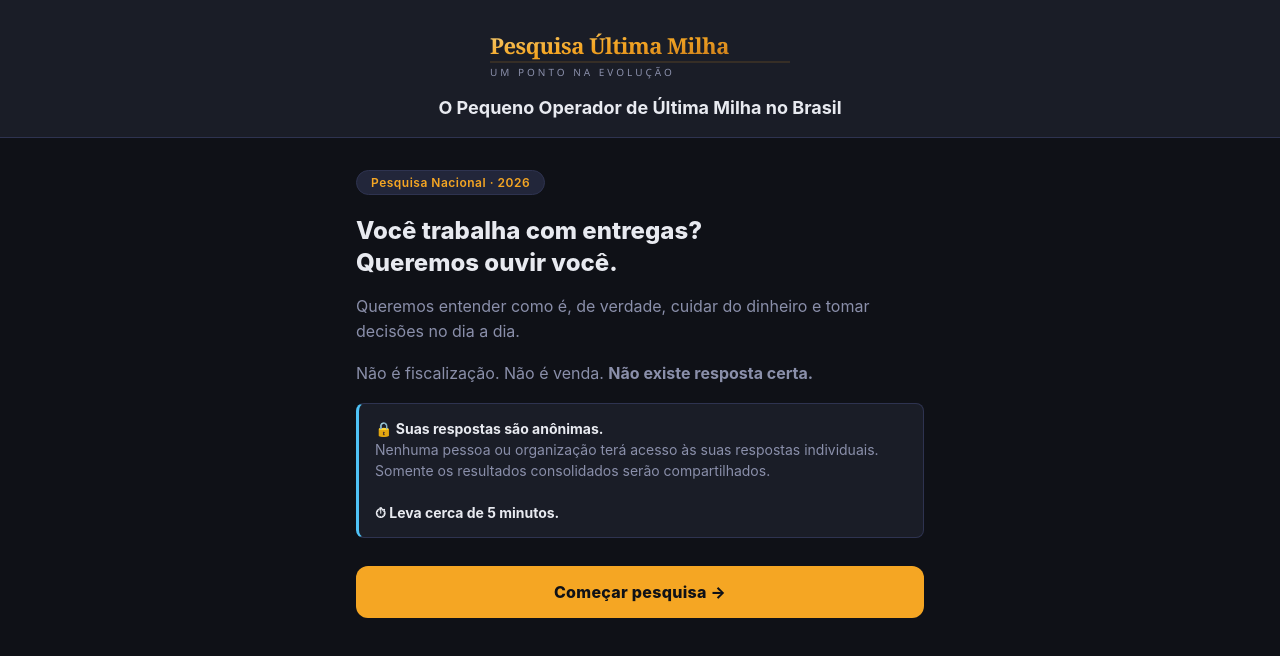
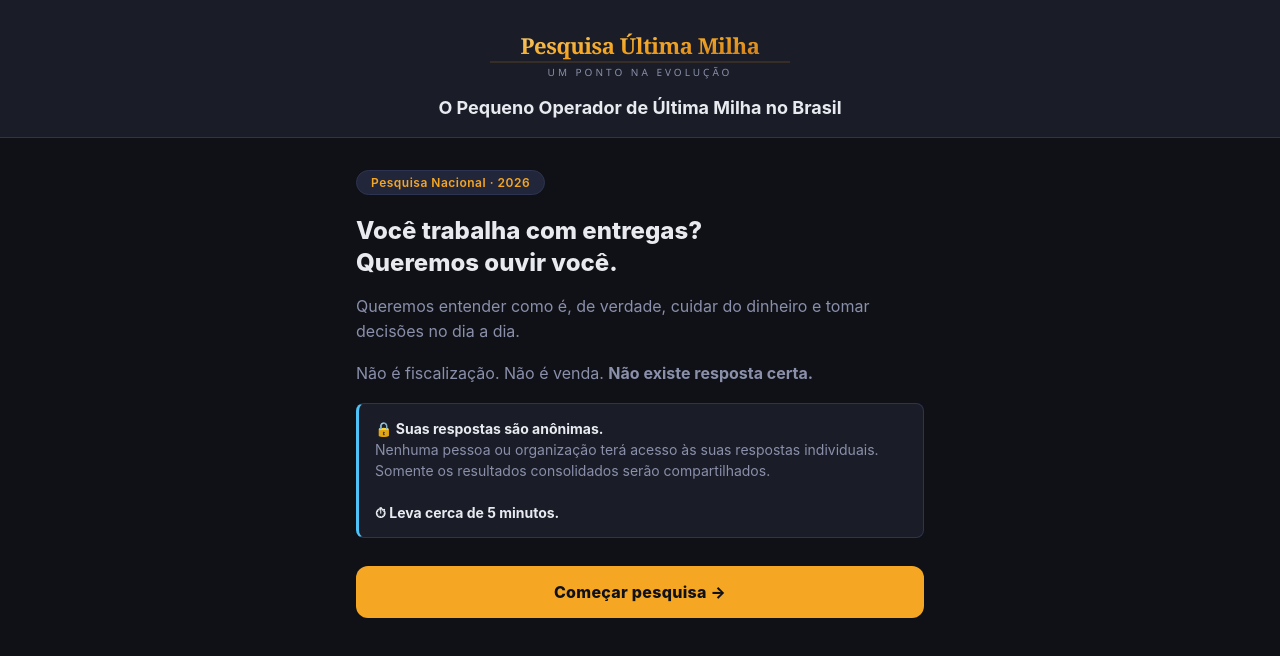
Before and after one commit to agaitecnology/pesquisa-ultima-milha, a website: page index.html in a window 1280 px wide. Drawn offline with Linux system fonts and the light colour scheme.

Commit message:
header: centraliza SVG com margin auto

```diff
--- a/index.html
+++ b/index.html
@@ -441,10 +441,10 @@
           <stop offset="100%" stop-color="#c97b1a"/>
         </linearGradient>
       </defs>
-      <text x="0" y="30" font-family="Georgia,'Times New Roman',serif" font-size="22" font-weight="700" fill="url(#gold)" letter-spacing="-0.5">Pesquisa Última Milha</text>
+      <text x="150" y="30" font-family="Georgia,'Times New Roman',serif" font-size="22" font-weight="700" fill="url(#gold)" letter-spacing="-0.5" text-anchor="middle">Pesquisa Última Milha</text>
       <!-- Linha decorativa + tagline -->
       <line x1="0" y1="38" x2="300" y2="38" stroke="#f5a623" stroke-width="0.5" opacity="0.5"/>
-      <text x="0" y="52" font-family="'Segoe UI',system-ui,sans-serif" font-size="10" font-weight="400" fill="#8a8faa" letter-spacing="3">UM PONTO NA EVOLUÇÃO</text>
+      <text x="150" y="52" font-family="'Segoe UI',system-ui,sans-serif" font-size="10" font-weight="400" fill="#8a8faa" letter-spacing="3" text-anchor="middle">UM PONTO NA EVOLUÇÃO</text>
     </svg>
   </div>
   <h1>O Pequeno Operador de Última Milha no Brasil</h1>
```
